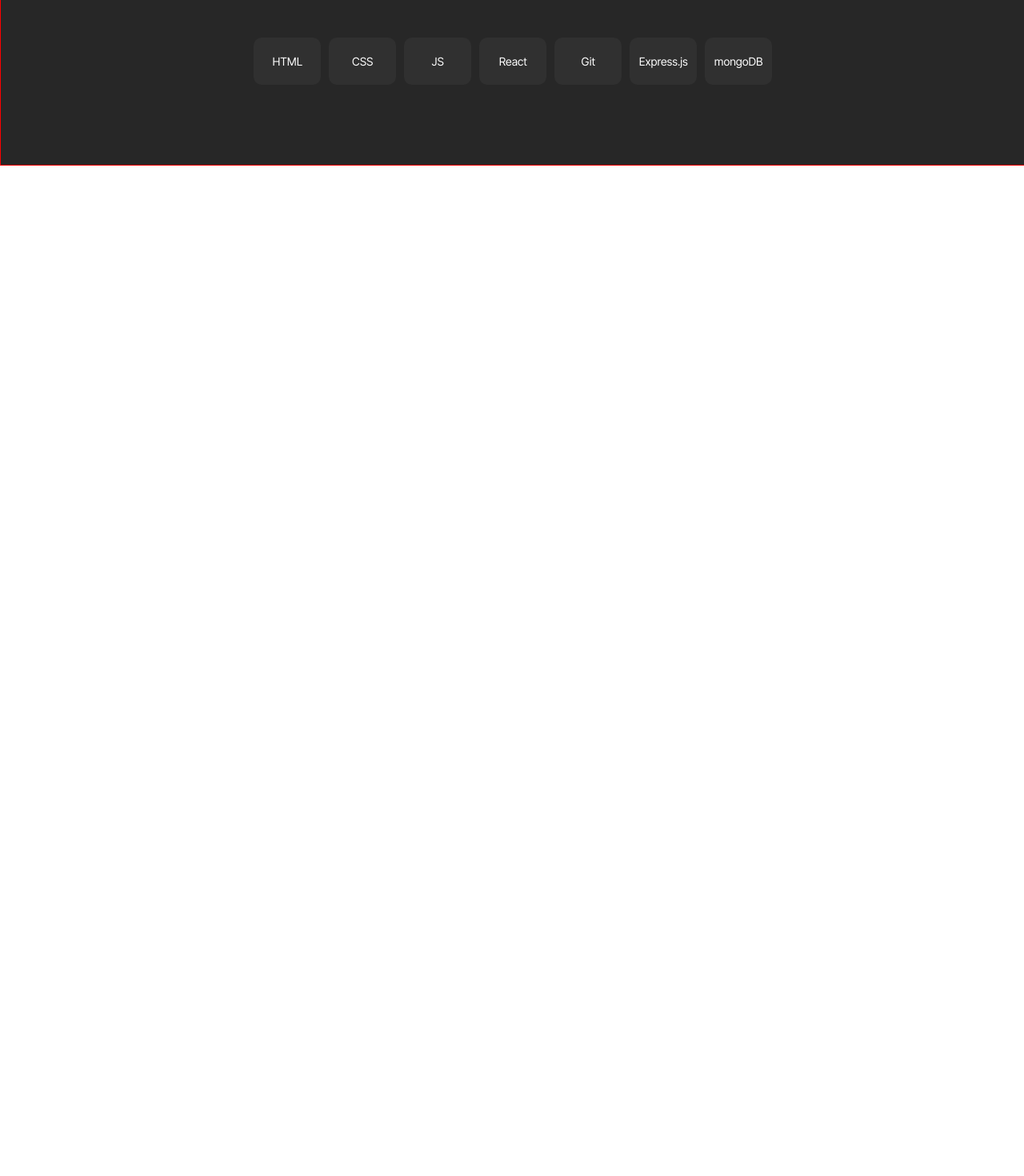
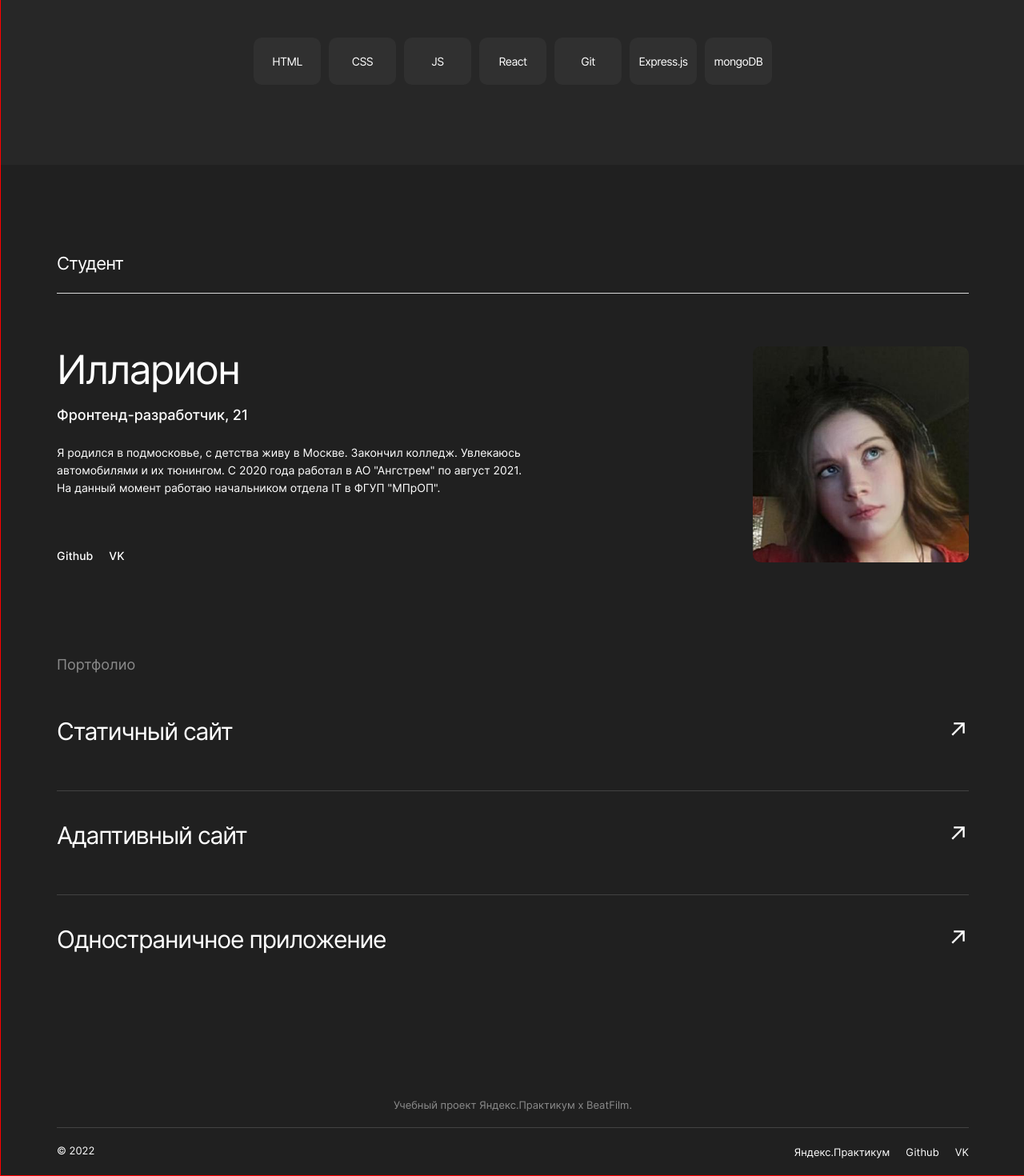
Before and after one commit to IllarionCorp/movies-explorer-frontend, a React (Create React App) app: page / in a window 1280 px wide. Shown: the part 1653-3123 px from the top of the page at 80% size. Before the commit the page ends 1860 px from the top, so only its background shows below. Built offline with nearby package versions, Linux system fonts and the light colour scheme.

Commit message:
о проекте готово

```diff
--- /dev/null
+++ b/src/components/AboutMe/AboutMe.css
@@ -0,0 +1,134 @@
+.about-me {
+    max-width: 100%;
+    background-color: #202020;
+    display: grid;
+    grid-auto-columns: auto;
+    grid-auto-rows: auto;
+    grid-template-areas:
+    "title title"
+    "description photo"
+    "links photo"
+    "portfolio portfolio";
+}
+
+.about-me__title {
+    grid-area: title;
+    margin: 0 70px;
+    font-style: normal;
+    font-weight: normal;
+    font-size: 22px;
+    line-height: 27px;
+    letter-spacing: -0.04em;
+    color: #fff;
+    padding-bottom: 23px;
+    border-bottom: 1px solid #DADADA;
+    padding-top: 110px;
+}
+
+.about-me-description {
+    grid-area: description;
+    margin-left: 70px;
+    margin-top: 66px;
+}
+
+.about-me-description__title {
+    margin: 0;
+    font-style: normal;
+    font-weight: normal;
+    font-size: 50px;
+    line-height: 58px;
+    letter-spacing: -0.04em;
+    color: #FFFFFF;
+}
+
+.about-me-description__profession {
+    margin: 0;
+    font-style: normal;
+    font-weight: 500;
+    font-size: 18px;
+    line-height: 20px;
+    color: #FFFFFF;
+    mix-blend-mode: normal;
+    margin-top: 18px;
+}
+
+.about-me-description__text {
+    margin: 0;
+    font-style: normal;
+    font-weight: normal;
+    font-size: 14px;
+    line-height: 22px;
+    color: #FFFFFF;
+    mix-blend-mode: normal;
+    margin-top: 26px;
+    margin-right: 270px;
+    justify-self: start;
+}
+
+.about-me__photo {
+    grid-area: photo;
+    max-width: 270px;
+    max-height: 327px;
+    border-radius: 10px;
+    margin-top: 66px;
+    justify-self: end;
+    margin-right: 70px;
+}
+
+.about-me__links {
+    grid-area: links;
+    margin-left: 70px;
+    text-align: start;
+    align-self: end;
+}
+
+.about-me__link {
+    margin: 0;
+    font-style: normal;
+    font-weight: 500;
+    font-size: 14px;
+    line-height: 17px;
+    color: #FFFFFF;
+    margin-right: 20px;
+    text-decoration: none;
+}
+
+.about-me__link:last-of-type {
+    margin: 0;
+}
+
+.portfolio {
+    width: inherit;
+    grid-area: portfolio;
+    margin: 100px 70px 125px;
+    display: flex;
+    flex-direction: column;
+}
+
+.portfolio__title {
+    font-style: normal;
+    font-weight: normal;
+    font-size: 18px;
+    line-height: 20px;
+    color: #8B8B8B;
+    mix-blend-mode: normal;
+}
+
+.portfolio__link {
+    display: flex;
+    flex-direction: row;
+    justify-content: space-between;
+    font-style: normal;
+    font-weight: normal;
+    font-size: 30px;
+    line-height: 50px;
+    letter-spacing: -0.04em;
+    color: #FFFFFF;
+    text-decoration: none;
+    padding-bottom: 19px;
+    border-bottom: 1px solid #424242;
+}
+
+.portfolio__link:last-of-type {
+    border: none;
+}
--- /dev/null
+++ b/src/components/AboutMe/AboutMe.js
@@ -0,0 +1,51 @@
+import './AboutMe.css';
+import { Link } from 'react-router-dom';
+import avatar from '../../images/avatar.jpg';
+
+
+function ageCalc() {
+    const now = new Date();
+    const today = new Date(now.getFullYear(), now.getMonth(), now.getDate());
+    const dob = new Date(2000, 8, 12);
+    const dobnow = new Date(today.getFullYear(), dob.getMonth(), dob.getDate());
+    let age;
+    age = today.getFullYear() - dob.getFullYear();
+
+    if(today < dobnow) {
+        age = age -1;
+    }
+    return age;
+}
+
+export default function AboutMe() {
+    return (
+        <section className='about-me'>
+            <h2 className='about-me__title'>Студент</h2>
+            <div className='about-me-description'>
+                <h3 className='about-me-description__title'>Илларион</h3>
+                <p className='about-me-description__profession'>Фронтенд-разработчик, {ageCalc()}</p>
+                <p className='about-me-description__text'>Я родился в подмосковье, с детства живу в Москве. Закончил колледж. Увлекаюсь автомобилями и их тюнингом. С 2020 года работал в АО "Ангстрем" по август 2021. На данный момент работаю начальником отдела IT в ФГУП "МПрОП".</p>
+            </div>
+            <img className='about-me__photo' src={avatar} alt='Изображение создателя сайта' />
+            <nav className='about-me__links'>
+                <Link className='about-me__link' to={'/'}>Github</Link>
+                <Link className='about-me__link' to={'/'}>VK</Link>
+            </nav>
+            <div className='portfolio'>
+                <h3 className='portfolio__title'>Портфолио</h3>
+                <Link className='portfolio__link' to={'/'}>
+                    <p>Статичный сайт</p>
+                    <p>↗</p>
+                </Link>
+                <Link className='portfolio__link' to={'/'}>
+                    <p>Адаптивный сайт</p>
+                    <p>↗</p>
+                </Link>
+                <Link className='portfolio__link' to={'/'}>
+                    <p>Одностраничное приложение</p>
+                    <p>↗</p>
+                </Link>
+            </div>
+        </section>
+    );
+}
--- a/src/components/App/App.js
+++ b/src/components/App/App.js
@@ -2,6 +2,7 @@ import './App.css';
 import Header from '../Header/Header';
 import Main from '../Main/Main';
 import { Route, Routes } from 'react-router-dom';
+import Footer from '../Footer/Footer';
 
 function App() {
   return (
@@ -10,6 +11,7 @@ function App() {
             <>
               <Header />
               <Main />
+              <Footer />
             </>
         } />
     </Routes>
--- /dev/null
+++ b/src/components/Footer/Footer.css
@@ -0,0 +1,50 @@
+.footer {
+    background-color: #202020;
+}
+
+.footer__descrition {
+    text-align: center;
+    margin: 0;
+    font-style: normal;
+    font-weight: normal;
+    font-size: 13px;
+    line-height: 16px;
+    text-align: center;
+    color: #8B8B8B;
+    border-bottom: 1px solid #424242;
+    padding-bottom: 20px;
+    margin-left: 70px;
+    margin-right: 70px;
+}
+
+.footer__texts {
+    display: flex;
+    flex-direction: row;
+    justify-content: space-between;
+    margin: 20px 70px;
+}
+
+.footer__year {
+    margin: 0;
+    font-style: normal;
+    font-weight: normal;
+    font-size: 13px;
+    line-height: 16px;
+    color: #FFFFFF;
+}
+
+.footer__link {
+    margin: 0;
+    font-style: normal;
+    font-weight: normal;
+    font-size: 13px;
+    line-height: 16px;
+    text-align: right;
+    color: #FFFFFF;
+    text-decoration: none;
+    margin-right: 20px;
+}
+
+.footer__link:last-of-type {
+    margin: 0;
+}
--- /dev/null
+++ b/src/components/Footer/Footer.js
@@ -0,0 +1,18 @@
+import './Footer.css';
+import { Link } from 'react-router-dom';
+
+export default function Footer() {
+    return (
+        <footer className='footer'>
+            <h2 className='footer__descrition'>Учебный проект Яндекс.Практикум х BeatFilm.</h2>
+            <div className='footer__texts'>
+                <p className='footer__year'>&copy; 2022</p>
+                <nav>
+                    <Link className='footer__link' to={'/'}>Яндекс.Практикум</Link>
+                    <Link className='footer__link' to={'/'}>Github</Link>
+                    <Link className='footer__link' to={'/'}>VK</Link>
+                </nav>
+            </div>
+        </footer>
+    );
+}
--- a/src/components/Main/Main.js
+++ b/src/components/Main/Main.js
@@ -1,3 +1,4 @@
+import AboutMe from "../AboutMe/AboutMe";
 import AboutProject from "../AboutProject/AboutProject";
 import NavTab from "../NavTab/NavTab";
 import Promo from "../Promo/Promo";
@@ -10,6 +11,7 @@ export default function Main() {
             <NavTab />
             <AboutProject />
             <Techs />
+            <AboutMe />
         </main>
     );
 }
```
Also changed, not shown: src/images/avatar.jpg (added).
